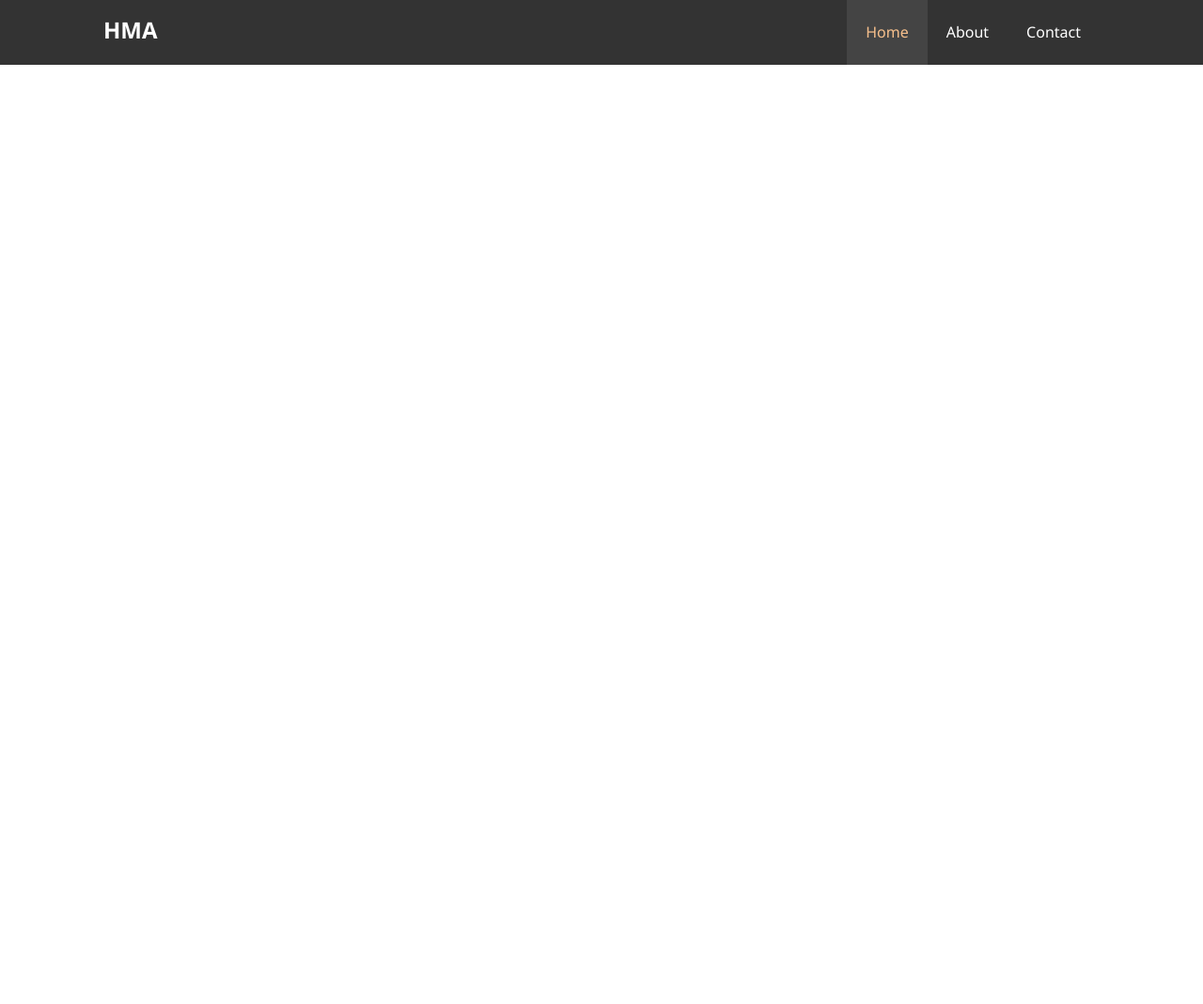
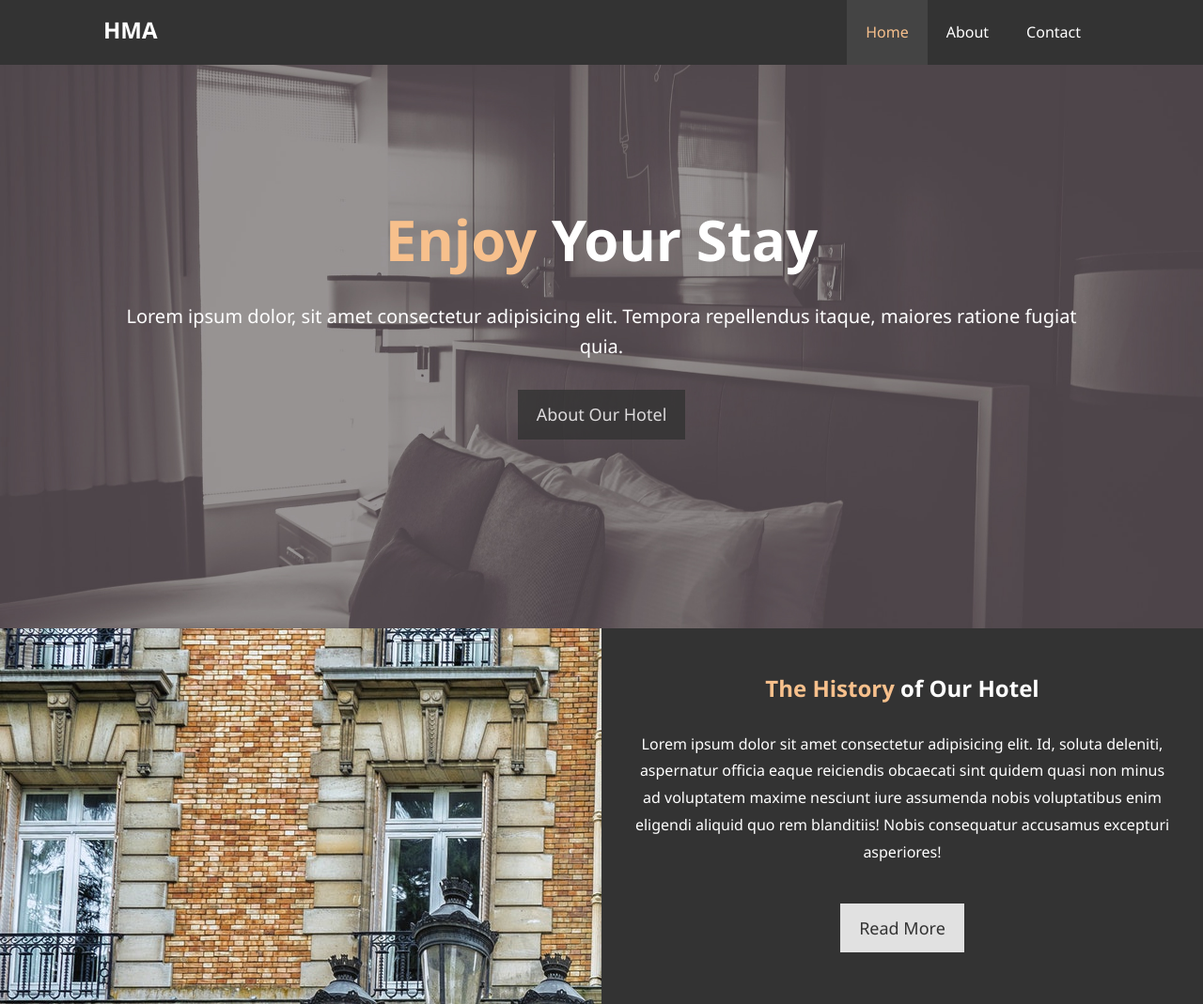
Before and after one commit to EllisMin/hotel-web, a plain HTML site: page index.html in a window 1280 px wide. Shown: the whole page at 94% size. Before the commit the page ends 800 px from the top, so only its background shows below. Drawn offline with Linux system fonts and the light colour scheme; files whose address does not match are found by name.

Commit message:
added showcase and home information

```diff
--- a/css/styles.css
+++ b/css/styles.css
@@ -33,6 +33,49 @@ p {
   max-width: 1100px;
   overflow: auto;
   padding: 0 20px;
+}
+.text-primary {
+  color: #f7c08c;
+}
+
+.lead {
+  font-size: 20px;
+}
+
+.btn {
+  display: inline-block;
+  font-size: 18px;
+  color: #fff;
+  background: #333;
+  padding: 12px 20px;
+  border: none;
+  opacity: 0.8;
+  cursor: pointer;
+}
+.btn:hover {
+  opacity: 1;
+  color: #f7c08c;
+}
+
+.btn-light {
+  background: #f4f4f4;
+  color: #333;
+  opacity: 0.9;
+}
+
+.bg-dark {
+  background: #333;
+  color: #fff;
+}
+
+.bg-light {
+  background: #f4f4f4;
+  color: #333;
+}
+
+.bg-primary {
+  background: #333;
+  color: #f7c08c;
 }
 
 /* Navbar */
@@ -71,3 +114,51 @@ p {
   background: #444;
   color: #f7c08c;
 }
+
+/* Showcase */
+#showcase {
+  background: url("/img/showcase.jpg") no-repeat center center/cover;
+  height: 600px;
+}
+
+#showcase .showcase-content {
+  color: #fff;
+  text-align: center;
+  padding-top: 150px;
+}
+
+#showcase .showcase-content h1 {
+  font-size: 60px;
+  line-height: 1.2em;
+}
+#showcase .showcase-content p {
+  padding-bottom: 20px;
+  line-height: 1.6em;
+}
+
+/* Home Info */
+#home-info {
+  height: 400px;
+}
+
+#home-info .info-img {
+  float: left;
+  width: 50%;
+  background: url("/img/photo-1.jpg") no-repeat;
+  min-height: 100%;
+  /* background-position: center; */
+  /* background-size: cover; */
+}
+
+#home-info .info-content {
+  float: right;
+  width: 50%;
+  height: 100%;
+  text-align: center;
+  padding: 50px 30px;
+  overflow: hidden;
+}
+
+#home-info .info-content p {
+  padding-bottom: 30px;
+}
--- a/index.html
+++ b/index.html
@@ -26,6 +26,34 @@
           </ul>
         </div>
       </nav>
+
+      <div id="showcase">
+        <div class="container">
+          <div class="showcase-content">
+            <h1><span class="text-primary">Enjoy</span> Your Stay</h1>
+            <p class="lead">
+              Lorem ipsum dolor, sit amet consectetur adipisicing elit. Tempora
+              repellendus itaque, maiores ratione fugiat quia.
+            </p>
+            <a class="btn" href="/about.html">About Our Hotel</a>
+          </div>
+        </div>
+      </div>
     </header>
+
+    <section class="bg-dark" id="home-info">
+      <div class="info-img"></div>
+      <div class="info-content">
+        <h2><span class="text-primary">The History</span> of Our Hotel</h2>
+        <p>
+          Lorem ipsum dolor sit amet consectetur adipisicing elit. Id, soluta
+          deleniti, aspernatur officia eaque reiciendis obcaecati sint quidem
+          quasi non minus ad voluptatem maxime nesciunt iure assumenda nobis
+          voluptatibus enim eligendi aliquid quo rem blanditiis! Nobis
+          consequatur accusamus excepturi asperiores!
+        </p>
+        <a href="/about.html" class="btn btn-light">Read More</a>
+      </div>
+    </section>
   </body>
 </html>
```
